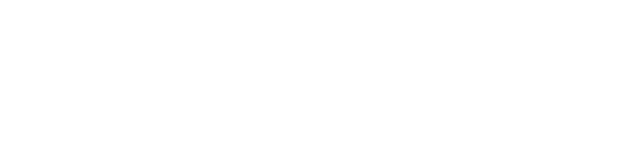
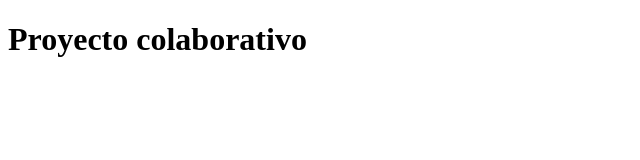
Before and after one commit to AdrianHuelamo/windows, a plain HTML site: page index.html in a window 1280 px wide. Shown: the whole page, without its empty margins (0-640 px from the left). Drawn offline with Linux system fonts and the light colour scheme.

Commit message:
Añadido h1

```diff
--- a/index.html
+++ b/index.html
@@ -6,6 +6,7 @@
     <title>Indice de  Windows - Trabajo por Parejas</title>
 </head>
 <body>
+    <h1>Proyecto colaborativo</h1>
 
 </body>
 </html>
```
